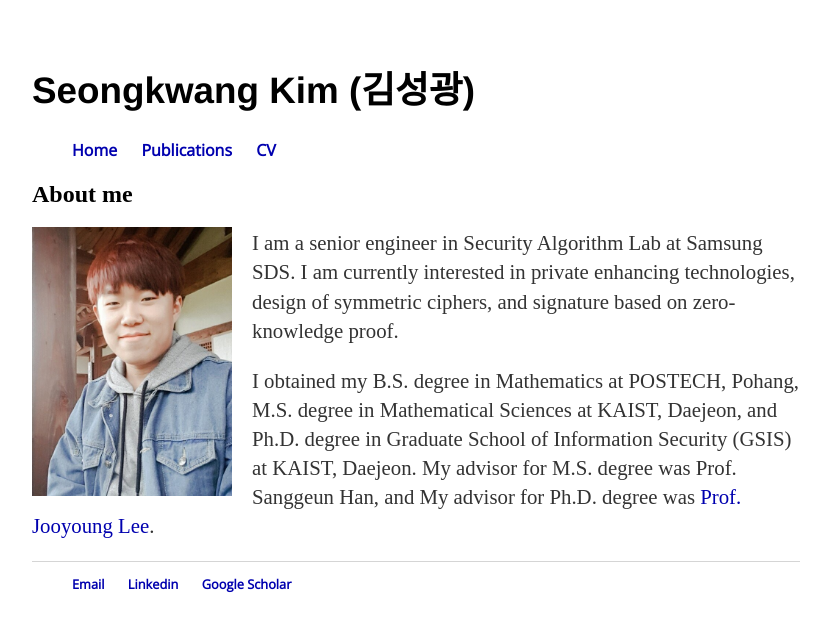
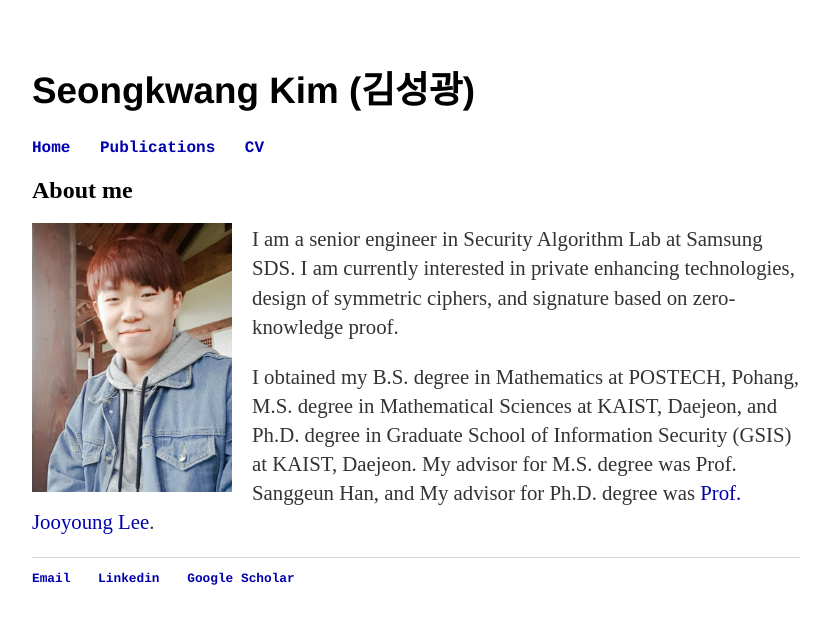
Before and after one commit to sgk1m/sgk1m.github.io, a Jekyll site: the page built from index.html, in a window 1280 px wide. Shown: the top 631 px of the page, without its empty margins (224-1055 px from the left). Built offline with Jekyll 4.4.1, drawn with Linux system fonts in a browser that asks for light colours.

Commit message:
Update main.css

```diff
--- a/css/main.css
+++ b/css/main.css
@@ -3,8 +3,7 @@ body {
     width: 60%;
 }
 nav ul, footer ul {
-    font-family: 'Open Sans', sans-serif;
-    <! -- font-family:'Helvetica', 'Arial', 'Sans-Serif'; -->
+    font-family: 'Courier', 'Helvetica', 'Arial', 'Sans-Serif';
     padding: 0px;
     list-style: none;
     font-weight: bold;
```
